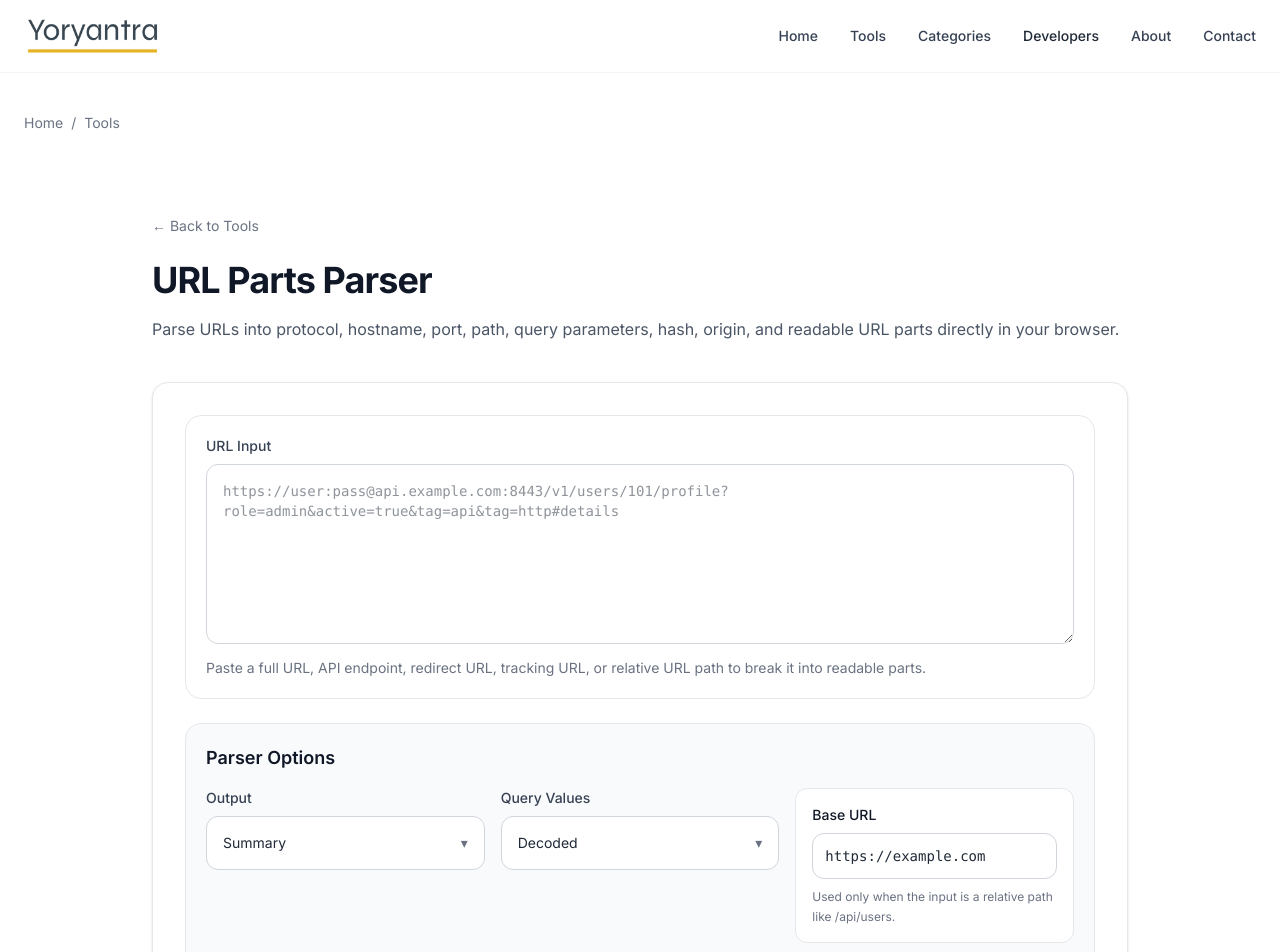
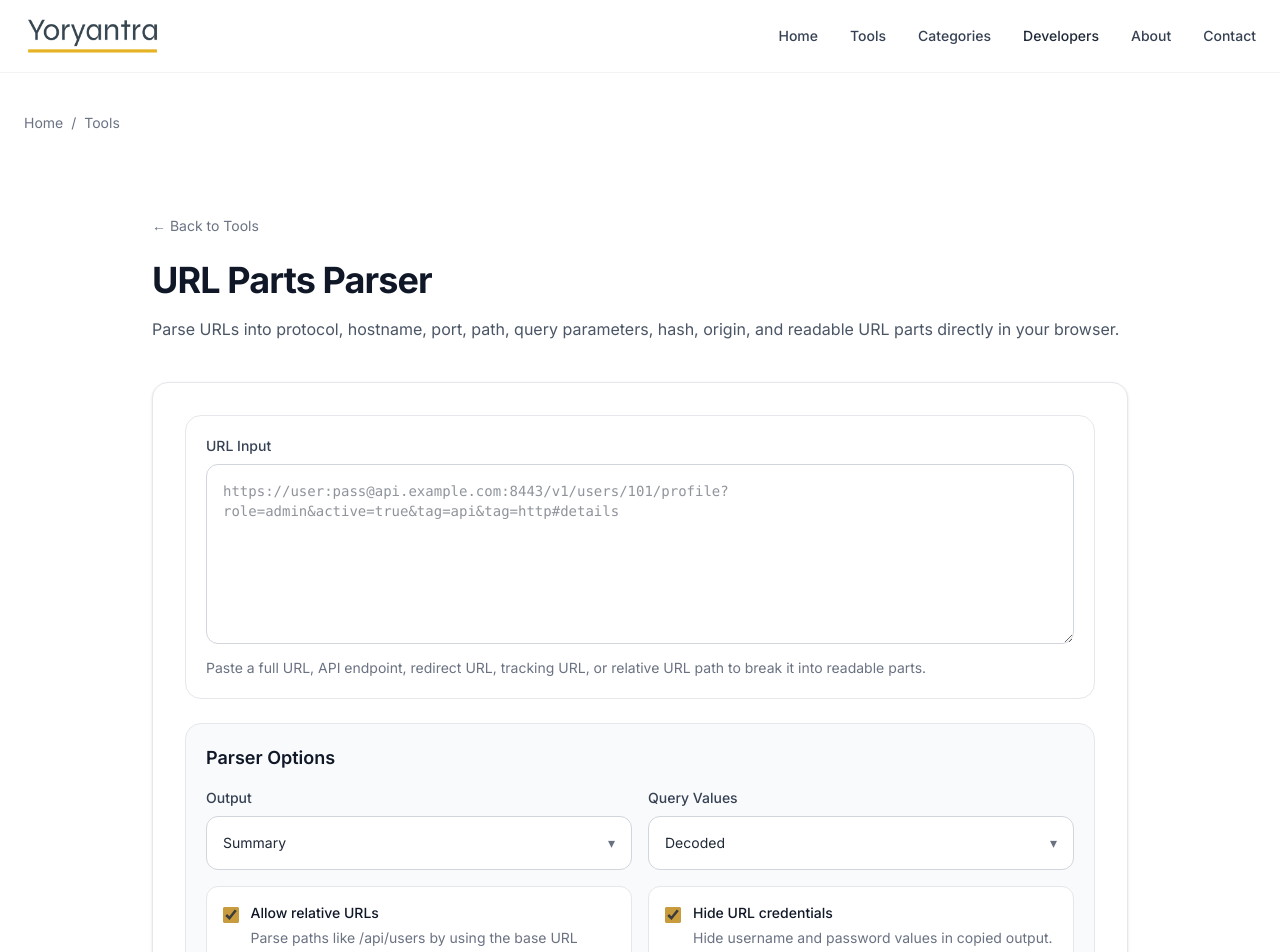
Before and after one commit to vaarunsonawwane-ops/yoryantra-new, a Next.js app: page /tools/url-parts-parser in a window 1280 px wide. Shown: the top 952 px of the page. Built offline with nearby package versions, Linux system fonts and the light colour scheme.

Commit message:
Update ToolClient.tsx

```diff
--- a/app/tools/url-parts-parser/ToolClient.tsx
+++ b/app/tools/url-parts-parser/ToolClient.tsx
@@ -177,7 +177,7 @@ export default function ToolClient() {
           Parser Options
         </h3>
 
-        <div className="mt-4 grid gap-4 md:grid-cols-3">
+        <div className="mt-4 grid gap-4 md:grid-cols-2">
           <YoryantraSelect
             label="Output"
             value={outputMode}
@@ -225,30 +225,7 @@ export default function ToolClient() {
             ]}
           />
 
-          {allowRelativeUrls && (
-            <div className="rounded-xl border border-gray-200 bg-white p-4">
-              <label className="block text-sm font-medium text-gray-900">
-                Base URL
-              </label>
 
-              <input
-                value={baseUrl}
-                onChange={(event) => {
-                  setBaseUrl(event.target.value);
-                  setParsedUrl(null);
-                  setOutput("");
-                  setError("");
-                  setCopied(false);
-                }}
-                placeholder="https://example.com"
-                className="mt-2 w-full rounded-xl border border-gray-300 p-3 text-sm font-mono outline-none transition focus:border-transparent focus:ring-2 focus:ring-[var(--green)]"
-              />
-
-              <p className="mt-2 text-xs leading-relaxed text-gray-500">
-                Used only when the input is a relative path like /api/users.
-              </p>
-            </div>
-          )}
         </div>
 
         <div className="mt-4 grid gap-4 md:grid-cols-2">
```
